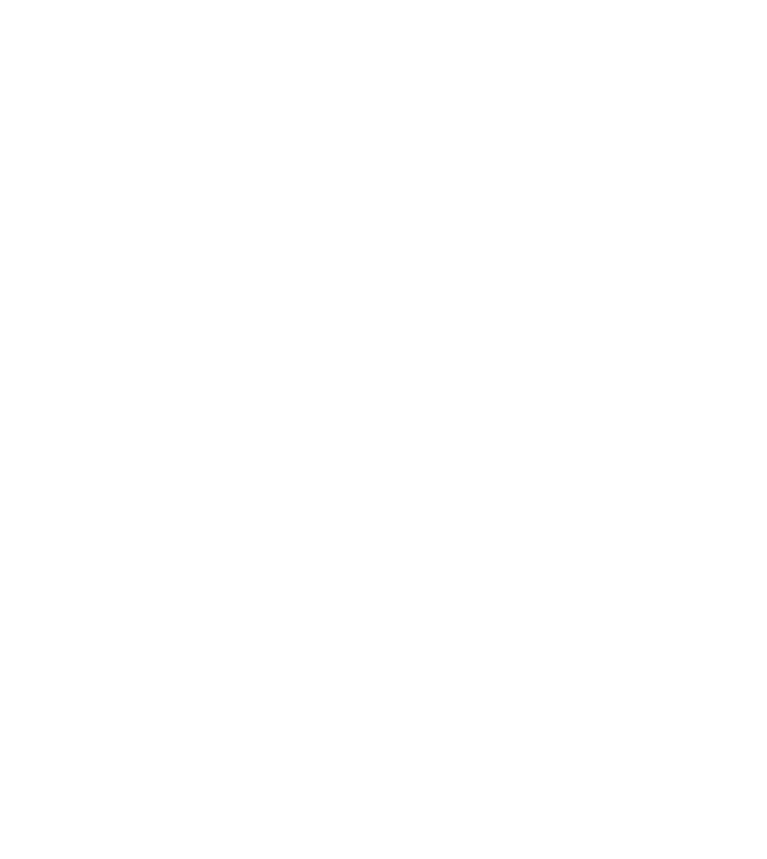
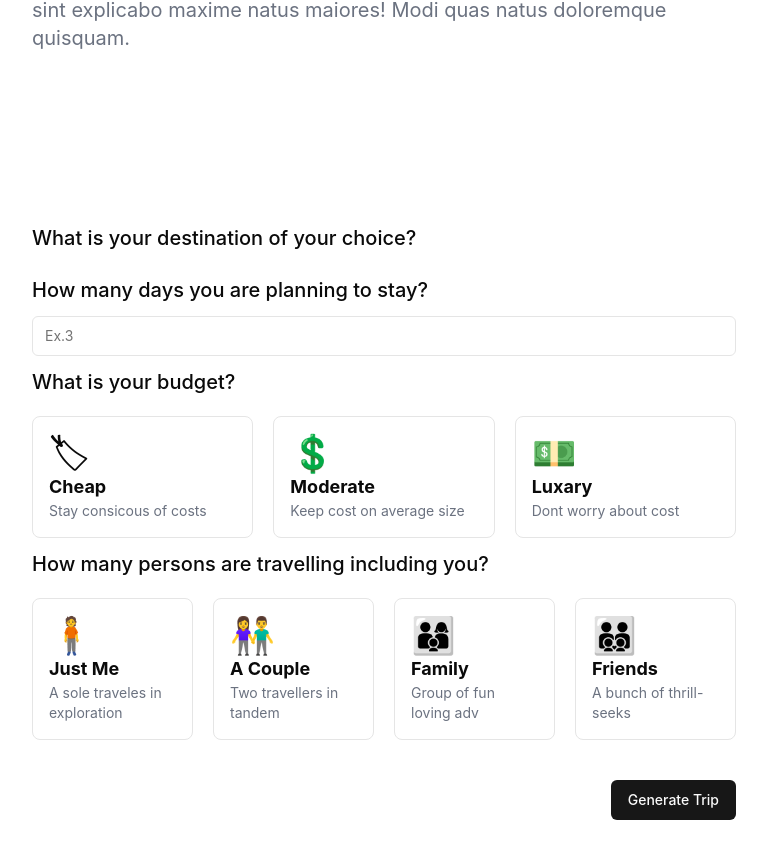
Before and after one commit to ishshah1101/JourneyGenie, a React (Vite) app: page /create-trip in a window 1280 px wide. Shown: the part 275-1134 px from the top of the page, without its empty margins (256-1023 px from the left). Before the commit the page ends 800 px from the top, so only its background shows below. Built offline with nearby package versions, Linux system fonts and the light colour scheme.

Commit message:
GoogleAPI calling is remaining

```diff
--- a/package.json
+++ b/package.json
@@ -16,6 +16,7 @@
     "lucide-react": "^0.439.0",
     "react": "^18.3.1",
     "react-dom": "^18.3.1",
+    "react-google-places-autocomplete": "^4.1.0",
     "react-router-dom": "^6.26.1",
     "tailwind-merge": "^2.5.2",
     "tailwindcss-animate": "^1.0.7"
--- /dev/null
+++ b/src/components/constants/options.jsx
@@ -0,0 +1,53 @@
+export const SelectTravelsList = [
+    {
+        id:1,
+        title:'Just Me',
+        desc:'A sole traveles in exploration',
+        icon:'🧍',
+        people:'1'
+    },
+    {
+        id:2,
+        title:'A Couple',
+        desc:'Two travellers in tandem',
+        icon:'👫',
+        people:'2 people'
+    },
+    {
+        id:3,
+        title:'Family',
+        desc:'Group of fun loving adv',
+        icon:'👨‍👩‍👦',
+        people:'3 to 5 people'
+    },
+    {
+        id:4,
+        title:'Friends',
+        desc:'A bunch of thrill-seeks',
+        icon:'🧑‍🧑‍🧒‍🧒',
+        people:'5 to 10 people'
+    },
+]
+
+export const SelectBudgetOptions = [
+    {
+        id:1,
+        title:'Cheap',
+        desc:'Stay consicous of costs',
+        icon:'🏷',
+    },
+    {
+        id:2,
+        title:'Moderate',
+        desc:'Keep cost on average size',
+        icon:'💲',
+    },
+    {
+        id:3,
+        title:'Luxary',
+        desc:'Dont worry about cost',
+        icon:'💵',
+    },
+]
+
+export const AI_PROMPT = 'Generate Travel Plan for Location : {location}';
--- /dev/null
+++ b/src/components/ui/input.jsx
@@ -0,0 +1,19 @@
+import * as React from "react"
+
+import { cn } from "@/lib/utils"
+
+const Input = React.forwardRef(({ className, type, ...props }, ref) => {
+  return (
+    (<input
+      type={type}
+      className={cn(
+        "flex h-10 w-full rounded-md border border-input bg-background px-3 py-2 text-sm ring-offset-background file:border-0 file:bg-transparent file:text-sm file:font-medium file:text-foreground placeholder:text-muted-foreground focus-visible:outline-none focus-visible:ring-2 focus-visible:ring-ring focus-visible:ring-offset-2 disabled:cursor-not-allowed disabled:opacity-50",
+        className
+      )}
+      ref={ref}
+      {...props} />)
+  );
+})
+Input.displayName = "Input"
+
+export { Input }
--- a/src/pages/CreateTrip.jsx
+++ b/src/pages/CreateTrip.jsx
@@ -1,9 +1,89 @@
-import React from 'react'
+import { SelectBudgetOptions, SelectTravelsList } from '@/components/constants/options';
+import { Button } from '@/components/ui/button';
+import { Input } from '@/components/ui/input';
+import React, { useEffect, useState } from 'react';
+import GooglePlacesAutocomplete from 'react-google-places-autocomplete';
 
 function CreateTrip() {
+  const [place, setPlace] = useState();
+  const [formData, setFormData] = useState({});
+
+  const handleInputChange = (name, value) => {
+    setFormData((prevFormData) => ({
+      ...prevFormData,
+      [name]: value
+    }));
+  };
+
+  useEffect(() => {
+    console.log(formData);
+  }, [formData]);
+
+  const OnGenerateTrip=()=>{
+    if (formData?.noOfDays>5) {
+      console.log("Please enter Trip days less than 5");
+      return;
+    }
+    console.log(formData);
+
+  }
+
   return (
-    <div>CreateTrip</div>
-  )
+    <div className='sm:x-10 md:px32 lg:px-56 xl:px-72 px-5 mt-10'>
+      <h2 className='font-bold text-3xl'>Tell us about your travel preferences!! 🏕️🌴</h2>
+      <p className='mt-3 text-gray-500 text-xl'>
+        Lorem ipsum dolor sit amet consectetur adipisicing elit. Reiciendis nesciunt, animi deleniti, ea, nulla fugiat sunt vel corrupti delectus facilis sint explicabo maxime natus maiores! Modi quas natus doloremque quisquam.
+      </p>
+      <div className='flex flex-col mt-20 gap-10'>
+        <div className='mt-20'>
+          <h2 className='text-xl my-3 font-medium'>What is your destination of your choice?</h2>
+          {/* <GooglePlacesAutocomplete apiKey={import.meta.env.GOOGLE_PLACE_API_KEY} selectProps={{place,onChange:(v)=>{setPlace(v);handleInputChange('location',v)}}}/> */}
+        </div>
+      </div>
+      <div>
+        <h2 className='text-xl my-3 font-medium'>How many days you are planning to stay?</h2>
+        <Input placeholder='Ex.3' type="number" onChange={(e) => handleInputChange('noOfDays', e.target.value)} />
+      </div>
+
+      <div>
+        <h2 className='text-xl my-3 font-medium'>What is your budget?</h2>
+        <div className='grid grid-cols-3 gap-5 mt-5 '>
+          {SelectBudgetOptions.map((item, index) => (
+            <div
+              key={index}
+              onClick={() => handleInputChange('budget', item.title)}
+              className={`p-4 border rounded-lg hover:shadow cursor-pointer *:${formData?.budget == item.title && 'shadow-lg border-black'}`}
+            >
+              <h2 className='text-4xl'>{item.icon}</h2>
+              <h2 className='font-bold text-lg'>{item.title}</h2>
+              <h2 className='text-sm text-gray-500'>{item.desc}</h2>
+            </div>
+          ))}
+        </div>
+      </div>
+
+      <div>
+        <h2 className='text-xl my-3 font-medium'>How many persons are travelling including you?</h2>
+        <div className='grid grid-cols-4 gap-5 mt-5 '>
+          {SelectTravelsList.map((item, index) => (
+            <div
+              key={index}
+              onClick={() => handleInputChange('traveller', item.people)}
+              className={`p-4 border rounded-lg hover:shadow cursor-pointer ${formData?.traveller == item.people && 'shadow-lg border-black'}`}
+            >
+              <h2 className='text-4xl'>{item.icon}</h2>
+              <h2 className='font-bold text-lg'>{item.title}</h2>
+              <h2 className='text-sm text-gray-500'>{item.desc}</h2>
+            </div>
+          ))}
+        </div>
+      </div>
+
+      <div className='my-10 justify-end flex'>
+        <Button onClick={OnGenerateTrip}>Generate Trip</Button>
+      </div>
+    </div>
+  );
 }
 
-export default CreateTrip
+export default CreateTrip;
```
Also changed, not shown: 2 other files (tests, documents, lock files or other folders).
